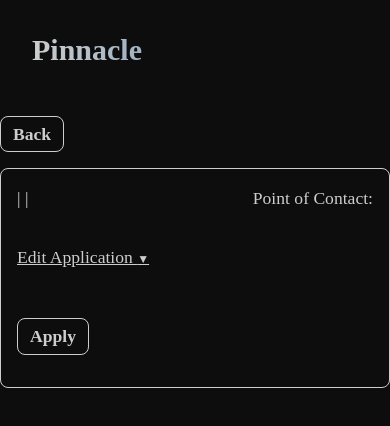
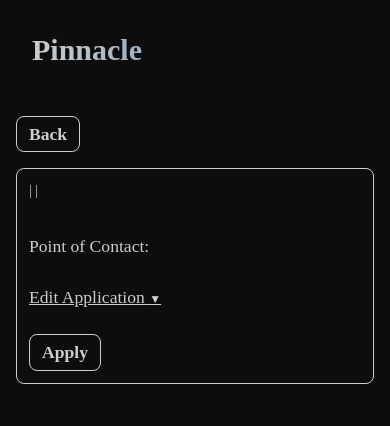
Before and after one commit to marmikpatel19/Pinnacle, a Next.js app: page /jobposting in a window 390 px wide. Shown: the top 426 px of the page. Built offline with nearby package versions, Linux system fonts and the light colour scheme.

Commit message:
make site responsive

```diff
--- a/src/app/jobposting/page.tsx
+++ b/src/app/jobposting/page.tsx
@@ -89,7 +89,7 @@
   return (
     <div>
       <h1 className="text-3xl font-bold ml-8 mt-8 gradient-text cursor-pointer" onClick={() => window.location.href = "/"}>Pinnacle</h1>
-      <div className="max-w-2xl w-full flex flex-col mx-auto">
+      <div className="max-w-2xl w-full flex flex-col mx-auto px-4 sm:px-0">
         <div>
             <button
                 onClick={() => router.push('/')}
@@ -98,21 +98,21 @@
                 Back
             </button>
         </div>
-        <div className="max-w-2xl w-full mx-auto mb-4 p-4 border rounded-lg">
-            <div className="flex flex-row justify-between">
+        <div className="max-w-2xl w-full mx-auto mb-4 p-3 sm:p-4 border rounded-lg">
+            <div className="flex flex-col sm:flex-row justify-between space-y-4 sm:space-y-0">
                 <div className="flex flex-col items-start">
                     <p className="text-2xl font-bold">{title}</p>
-                    <p>{company} | {location} | {postedDate}</p>
-                    <p className="mt-4 max-w-md">{description}</p>
+                    <p className="text-sm sm:text-base">{company} | {location} | {postedDate}</p>
+                    <p className="mt-4 max-w-md text-sm sm:text-base">{description}</p>
                 </div>
-                <div className="flex flex-col items-end">
+                <div className="flex flex-col items-start sm:items-end">
                     <p>Point of Contact:</p>
                     <p>{pointOfContact}</p>
                     <a href={`mailto:${pointOfContactEmail}`} className='underline'>{pointOfContactEmail}</a>
                 </div>
             </div>
 
-            <div className="flex flex-col mt-4">
+            <div className="flex flex-col mt-6">
                 <p
                     onClick={toggleEdit}
                     className="underline cursor-pointer"
@@ -120,19 +120,19 @@
                     Edit Application <span className="text-xs">{isEditOpen ? '▲' : '▼'}</span>
                 </p>
                 {isEditOpen && (
-                    <div className="mt-2">
-                        <div className="flex flex-row">
-                            <div className="flex flex-col items-start">
+                    <div className="mt-4">
+                        <div className="flex flex-col sm:flex-row space-y-4 sm:space-y-0 sm:space-x-6">
+                            <div className="flex flex-col items-start w-full sm:w-1/2">
                                 <p>Email:</p>
-                                <input type="email" value={candidateEmail || ''} onChange={(e) => setCandidateEmail(e.target.value)} className="border rounded-lg p-2 mb-2" />
+                                <input type="email" value={candidateEmail || ''} onChange={(e) => setCandidateEmail(e.target.value)} className="border rounded-lg p-2 mb-2 w-full" />
                                 <p>Phone:</p>
-                                <input type="tel" value={candidatePhone || ''} onChange={(e) => setCandidatePhone(e.target.value)}  className="border rounded-lg p-2 mb-2" />
+                                <input type="tel" value={candidatePhone || ''} onChange={(e) => setCandidatePhone(e.target.value)}  className="border rounded-lg p-2 mb-2 w-full" />
                             </div>
-                            <div className="flex flex-col items-start pl-10">
+                            <div className="flex flex-col items-start w-full sm:w-1/2">
                                 <p>Link:</p>
-                                <input type="url" value={candidateLink || ''} onChange={(e) => setCandidateLink(e.target.value)} className="border rounded-lg p-2 mb-2" />
+                                <input type="url" value={candidateLink || ''} onChange={(e) => setCandidateLink(e.target.value)} className="border rounded-lg p-2 mb-2 w-full" />
                                 <p>Resume:</p>
-                                <input type="file" accept="application/pdf" onChange={handleFileChange} className="border rounded-lg p-2 mb-2 cursor-pointer w-57"/>
+                                <input type="file" accept="application/pdf" onChange={handleFileChange} className="border rounded-lg p-2 mb-2 cursor-pointer w-full"/>
                             </div>
                         </div>
                     </div>
@@ -142,7 +142,7 @@
             <button
                 disabled={applied}
                 onClick={() => submitApplication()}
-                className={`mt-4 border rounded-lg py-1 px-3 font-bold rounded self-start text-left mt-12 mb-4 ${
+                className={`mt-6 border rounded-lg py-1 px-3 font-bold rounded self-start text-left ${
                     applied ? 'text-gray-400 cursor-default' : 'cursor-pointer'
                 }`}
             >
--- a/src/components/JobApps.tsx
+++ b/src/components/JobApps.tsx
@@ -7,16 +7,16 @@
   const router = useRouter();
 
   return (
-    <div className="p-4 w-xl">
+    <div className="p-3 sm:p-4 w-full max-w-xl mx-auto">
       {jobApps.filter(job => job.applied === applied)
       .map((job, index) => (
-        <div key={index} className="mb-4 p-4 border rounded-lg cursor-pointer hover:cursor-pointer" onClick={() => router.push(`/jobposting?id=${job.id}&title=${(job.title)}&company=${(job.company)}&pointOfContact=${(job.pointOfContact)}&applied=${job.applied}&location=${(job.location)}&postedDate=${(job.postedDate)}&description=${(job.description)}&pointOfContactEmail=${(job.pointOfContactEmail)}&jobGreenhouseId=${job.greenhouseId}&candidateFirstName=${(candidate.firstName)}&candidateLastName=${(candidate.lastName)}&candidateEmail=${(candidate.email)}&candidatePhone=${(candidate.phone)}&candidateLink=${(candidate.link)}&candidateResume=${(candidate.resume)}&candidateGreenhouseId=${(candidate.greenhouseId)}`)}>
-          <div className="flex flex-row justify-between">
+        <div key={index} className="mb-4 p-3 sm:p-4 border rounded-lg cursor-pointer" onClick={() => router.push(`/jobposting?id=${job.id}&title=${(job.title)}&company=${(job.company)}&pointOfContact=${(job.pointOfContact)}&applied=${job.applied}&location=${(job.location)}&postedDate=${(job.postedDate)}&description=${(job.description)}&pointOfContactEmail=${(job.pointOfContactEmail)}&jobGreenhouseId=${job.greenhouseId}&candidateFirstName=${(candidate.firstName)}&candidateLastName=${(candidate.lastName)}&candidateEmail=${(candidate.email)}&candidatePhone=${(candidate.phone)}&candidateLink=${(candidate.link)}&candidateResume=${(candidate.resume)}&candidateGreenhouseId=${(candidate.greenhouseId)}`)}>
+          <div className="flex flex-col sm:flex-row justify-between space-y-2 sm:space-y-0">
             <div className="flex flex-col items-start">
               <p>{job.title}</p>
               <p>{job.company}</p>
             </div>
-            <div className="flex flex-col items-end">
+            <div className="flex flex-col items-start sm:items-end">
               <p>Point of Contact:</p>
               <p>{job.pointOfContact}</p>
             </div>
```
